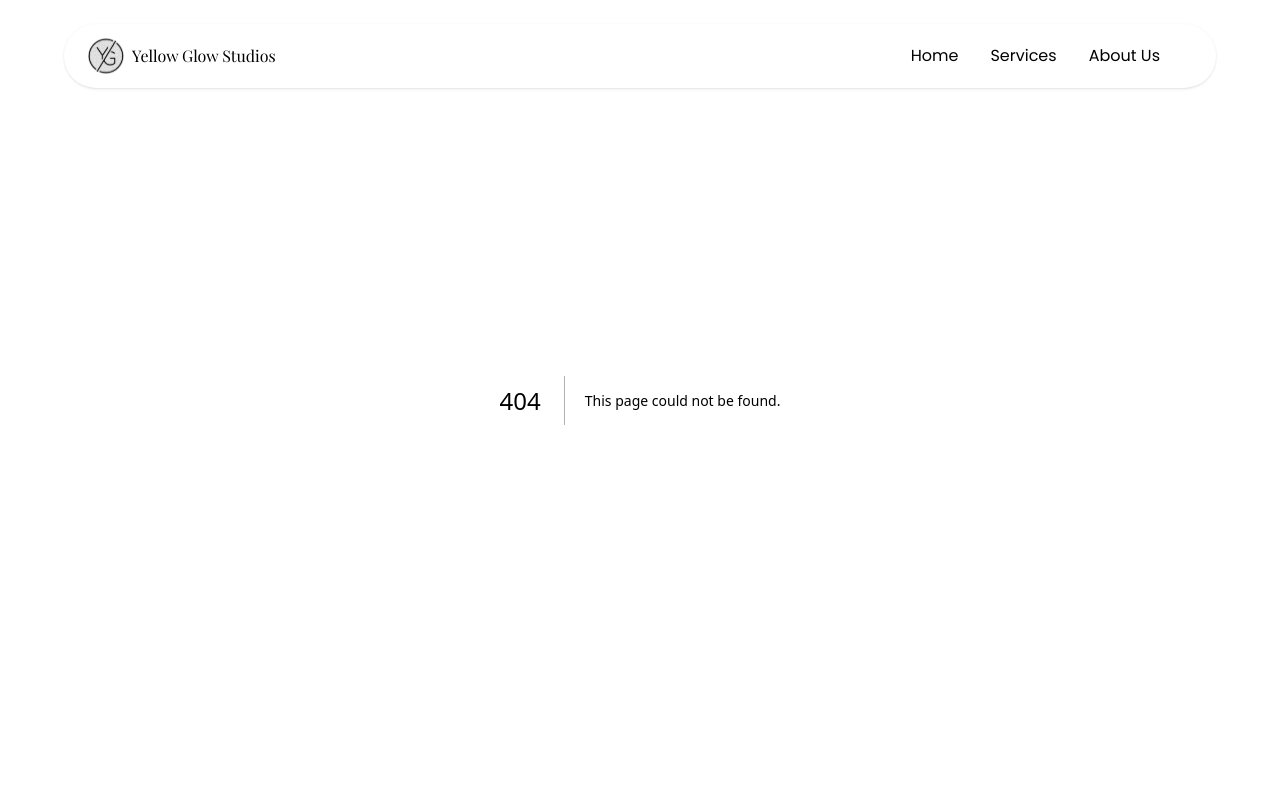
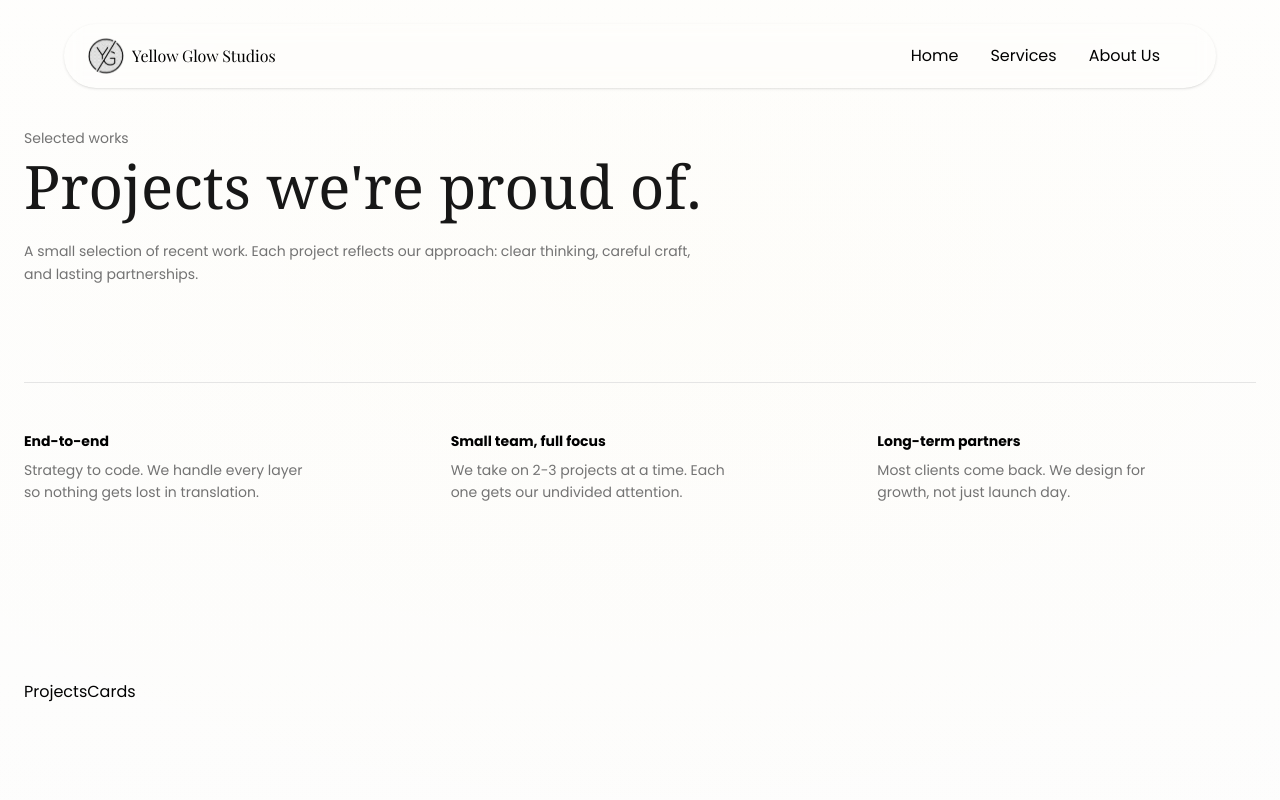
Before and after one commit to YogurtFusion/portfolio, a Next.js app: page /projects in a window 1280 px wide. Before the commit this address had no page. Shown: the top 800 px of the page. Built offline with nearby package versions, Linux system fonts and the light colour scheme.

Commit message:
project half way through

```diff
--- a/app/globals.css
+++ b/app/globals.css
@@ -1,5 +1,9 @@
 @import "tailwindcss";
-
+@layer utilities{
+  .bg-projects-gradient{
+    background: radial-gradient(94.82% 94.82% at 50% 33.2%, rgba(250, 204, 21, 0.02) 0%, rgba(255, 255, 255, 0.00) 100%), linear-gradient(180deg, rgba(254, 254, 254, 0.20) 0%, rgba(248, 248, 248, 0.20) 100%), #FEFEFE;
+  }
+}
 :root {
   /* color */
   --c-bg: #f5f5f0;
--- /dev/null
+++ b/app/projects/page.js
@@ -0,0 +1,56 @@
+import ProjectsCards from "@/components/ui/ProjectsCards";
+import React from "react";
+
+const processData = [
+  {
+    title: "End-to-end",
+    desc: "Strategy to code. We handle every layer so nothing gets lost in translation.",
+  },
+  {
+    title: "Small team, full focus",
+    desc: "We take on 2-3 projects at a time. Each one gets our undivided attention.",
+  },
+  {
+    title: "Long-term partners",
+    desc: "Most clients come back. We design for growth, not just launch day.",
+  },
+];
+
+const ProjectPage = () => {
+  return (
+    <main className="bg-projects-gradient min-h-screen pt-32 pb-20 px-6 ">
+      <div className="max-w-7xl m-auto">
+        {/* head 😶‍🌫️😶‍🌫️ */}
+        <div className="mb-24">
+          <span className=" text-sm text-neutral-500 mb-2 block ">
+            Selected works
+          </span>
+          <h1 className="text-5xl md:text-6xl font-serif text-neutral-900 mb-6">
+            Projects we're proud of.
+          </h1>
+          <p className="text-xs md:text-sm text-neutral-500 leading-relaxedtext-neutral-600 max-w-2xl leading-relaxed">
+            A small selection of recent work. Each project reflects our
+            approach: clear thinking, careful craft, and lasting partnerships.
+          </p>
+        </div>
+
+        {/* Grid 🍀🍀 */}
+        <div className="grid  grid-cols-1 md:grid-cols-3 gap-12 border-t border-neutral-200 pt-12 mb-32">
+          {processData.map((data, index) => (
+            <div key={index}>
+              <h3 className="font-bold text-sm mb-2"> {data.title} </h3>
+              <p className="text-xs md:text-[14px] text-neutral-500 leading-relaxed max-w-2xs">
+                {data.desc}
+              </p>
+            </div>
+          ))}
+          <div></div>
+        </div>
+
+        <ProjectsCards/>
+      </div>
+    </main>
+  );
+};
+
+export default ProjectPage;
--- /dev/null
+++ b/components/ui/ProjectsCards.jsx
@@ -0,0 +1,9 @@
+import React from 'react'
+
+const ProjectsCards = () => {
+  return (
+    <div>ProjectsCards</div>
+  )
+}
+
+export default ProjectsCards
```
